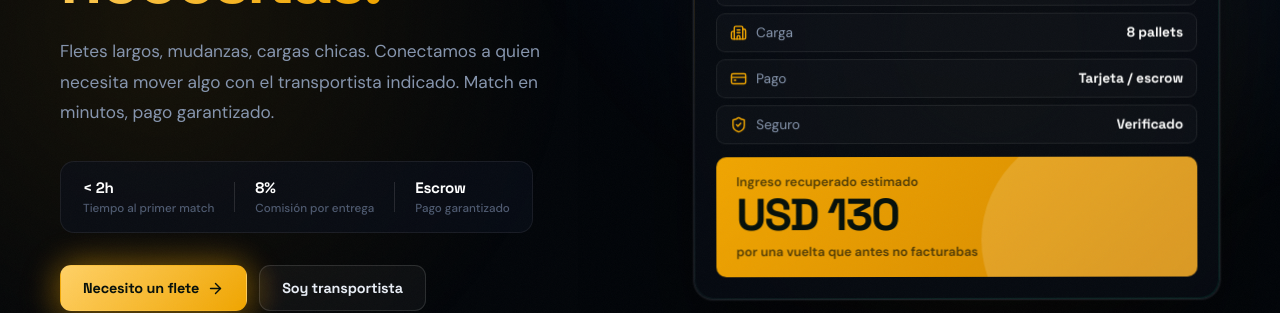
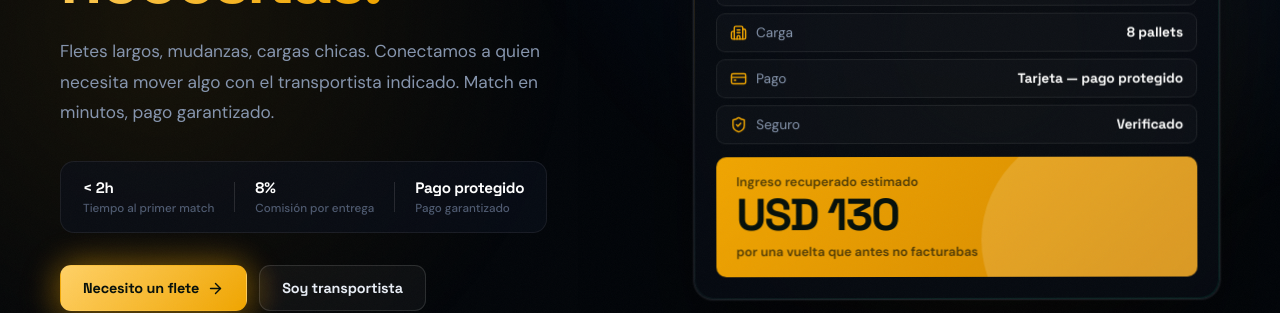
Before and after one commit to Aguslafuente/movantia-web, a React (Vite) app: page / in a window 1280 px wide. Shown: the part 485-798 px from the top of the page. Built offline with nearby package versions, Linux system fonts and the light colour scheme.

Commit message:
fix: reemplazar escrow por pago protegido en todo el sitio

```diff
--- a/src/App.jsx
+++ b/src/App.jsx
@@ -63,9 +63,9 @@ const ENVIAR_STEPS = [
   },
   {
     icon: <CreditCard size={22}/>, num:'03', title:'Pagás seguro',
-    text:'Pagás con tarjeta. El dinero queda retenido en escrow hasta confirmar la entrega.',
+    text:'Pagás con tarjeta. El dinero queda protegido hasta confirmar la entrega.',
     detail: {
-      how: 'Una vez aceptado el match, pagás el monto acordado con tarjeta de crédito o débito. El dinero NO va directo al transportista — queda retenido en una cuenta escrow hasta que vos confirmés que la mercadería llegó bien.',
+      how: 'Una vez aceptado el match, pagás el monto acordado con tarjeta de crédito o débito. El dinero NO va directo al transportista — queda protegido hasta que vos confirmés que la mercadería llegó bien.',
       tips: [
         'Si la entrega falla o hay daños, el dinero se devuelve automáticamente.',
         'El transportista sabe que el pago está garantizado, por eso acepta con confianza.',
@@ -173,9 +173,9 @@ const EXPRESS_STEPS = [
   },
   {
     icon: <CreditCard size={22}/>, num:'03', title:'Elegís y pagás seguro',
-    text:'Seleccionás la cotización que más te cierra. El pago queda en escrow hasta la entrega.',
+    text:'Seleccionás la cotización que más te cierra. El pago queda protegido hasta la entrega.',
     detail: {
-      how: 'Elegís al transportista que preferas por precio, calificación o disponibilidad. Pagás con tarjeta o débito. El dinero queda retenido en escrow — solo se libera cuando confirmás que recibiste todo bien.',
+      how: 'Elegís al transportista que preferas por precio, calificación o disponibilidad. Pagás con tarjeta o débito. El dinero queda protegido — solo se libera cuando confirmás que recibiste todo bien.',
       tips: [
         'Si hay algún problema con la entrega, el dinero se devuelve.',
         'El transportista sabe que el pago está garantizado antes de salir.',
@@ -306,7 +306,7 @@ function MainPage({ role, setRole, roleRef, howRef, pickRole }) {
               <div className="v2-stat-div" />
               <div className="v2-stat"><strong>8%</strong><span>Comisión por entrega</span></div>
               <div className="v2-stat-div" />
-              <div className="v2-stat"><strong>Escrow</strong><span>Pago garantizado</span></div>
+              <div className="v2-stat"><strong>Pago protegido</strong><span>Pago garantizado</span></div>
             </div>
 
             <div className="v2-hero-ctas">
@@ -637,7 +637,7 @@ function EnviarDemo() {
   const DEMO_STEPS = [
     { icon: <Package size={28}/>, label: 'Publicás tu carga', sub: 'Origen · Destino · Peso', color: '#fbbf24' },
     { icon: <Zap size={28}/>,     label: 'Match detectado',   sub: 'Transportista disponible', color: '#a78bfa' },
-    { icon: <CreditCard size={28}/>, label: 'Pago en escrow', sub: 'Dinero retenido seguro', color: '#38bdf8' },
+    { icon: <CreditCard size={28}/>, label: 'Pago protegido', sub: 'Dinero retenido seguro', color: '#38bdf8' },
     { icon: <CheckCircle2 size={28}/>, label: '¡Entregado!',  sub: 'Pago liberado', color: '#4ade80' },
   ]
 
@@ -831,7 +831,7 @@ function PricingBanner() {
       </div>
       <div className="pricing-divider" />
       <div className="pricing-item pricing-item--highlight">
-        <span className="pricing-label">Escrow incluido</span>
+        <span className="pricing-label">Pago protegido incluido</span>
         <strong>Pago garantizado</strong>
         <p>El dinero queda retenido hasta confirmar entrega. Cero riesgo para ambos lados.</p>
       </div>
@@ -845,7 +845,7 @@ function PricingBanner() {
 const COMPARE_ROWS = [
   { feature: 'Precio', traditional: 'Flete completo aunque el camión vuelva vacío', movantia: 'Pagás solo el espacio que usás' },
   { feature: 'Tiempo', traditional: 'Días buscando transportista por teléfono', movantia: 'Match en minutos o pocas horas' },
-  { feature: 'Pago', traditional: 'Sin garantías, riesgo de impago', movantia: 'Escrow: el dinero está asegurado' },
+  { feature: 'Pago', traditional: 'Sin garantías, riesgo de impago', movantia: 'Pago protegido — el dinero está asegurado' },
   { feature: 'Transparencia', traditional: 'Sin trazabilidad ni historial', movantia: 'Remito digital, confirmación de entrega, historial' },
   { feature: 'Disponibilidad', traditional: 'Dependés de contactos conocidos', movantia: 'Red de transportistas con rutas activas en UY' },
 ]
@@ -920,7 +920,7 @@ const TESTIMONIALS = [
     company: 'Importadora Costa Sur',
     role: 'Cliente',
     color: 'gold',
-    text: 'Lo que más me importó fue el escrow. Muchas veces tuve problemas con pagos a transportistas. Acá el sistema lo maneja solo y sin drama.',
+    text: 'Lo que más me importó fue el pago protegido. Muchas veces tuve problemas con pagos a transportistas. Acá el sistema lo maneja solo y sin drama.',
     stars: 5,
   },
 ]
@@ -974,11 +974,11 @@ function Testimonials() {
 const FAQ_ITEMS = [
   {
     q: '¿Qué pasa si mi carga llega dañada?',
-    a: 'El dinero queda en escrow hasta que vos confirmás que la mercadería llegó en buen estado. Si hay daños, abrís una disputa desde la app. El pago queda retenido mientras se resuelve. En casos graves, coordinamos con el transportista para llegar a un acuerdo o devolvemos el importe.',
+    a: 'El dinero queda en pago protegido hasta que vos confirmás que la mercadería llegó en buen estado. Si hay daños, abrís una disputa desde la app. El pago queda retenido mientras se resuelve. En casos graves, coordinamos con el transportista para llegar a un acuerdo o devolvemos el importe.',
   },
   {
-    q: '¿Cómo funciona el escrow exactamente?',
-    a: 'Cuando aceptás un match y pagás, el dinero no va al transportista — queda retenido en una cuenta de tercero (escrow). Solo se libera cuando vos confirmás la entrega. El transportista sabe que el pago está garantizado, lo que mejora la confianza en ambos lados.',
+    q: '¿Cómo funciona el pago protegido?',
+    a: 'Cuando aceptás un match y pagás, el dinero no va al transportista — queda retenido — no va al transportista hasta que confirmás. Solo se libera cuando vos confirmás la entrega. El transportista sabe que el pago está garantizado, lo que mejora la confianza en ambos lados.',
   },
   {
     q: '¿Qué pasa si no hay match para mi carga?',
@@ -1066,7 +1066,7 @@ function RouteCard() {
       <div className="info-list">
         <InfoRow icon={<Truck />}      label="Viaje"  value="Vuelve vacío" />
         <InfoRow icon={<Building2 />}  label="Carga"  value="8 pallets" />
-        <InfoRow icon={<CreditCard />} label="Pago"   value="Tarjeta / escrow" />
+        <InfoRow icon={<CreditCard />} label="Pago"   value="Tarjeta — pago protegido" />
         <InfoRow icon={<ShieldCheck />}label="Seguro" value="Verificado" />
       </div>
       <div className="revenue-box">
```
